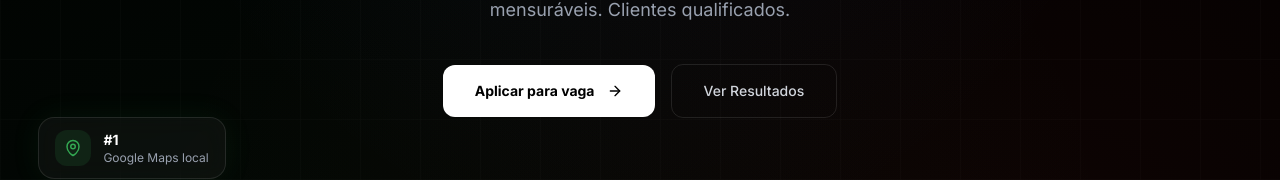
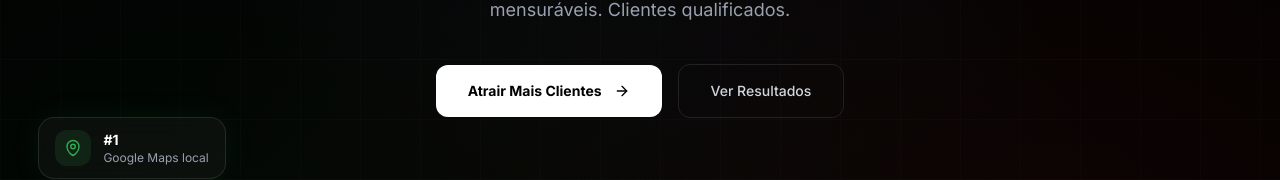
Before and after one commit to murilobauck/verano_lpV2, a React (Vite) app: page / in a window 1280 px wide. Shown: the part 421-601 px from the top of the page. Built offline with nearby package versions, Linux system fonts and the light colour scheme.

Commit message:
fix(hero): correct WhatsApp CTA copy and open link in new tab

```diff
--- a/src/app/components/sections/Hero.tsx
+++ b/src/app/components/sections/Hero.tsx
@@ -135,12 +135,13 @@ export function Hero() {
             className="flex flex-col sm:flex-row items-center justify-center gap-4"
           >
             <a
-              href="https://wa.me/5519995748782?text=Olá,%20tenho%20interresse%20em%20aplicar%20para%20uma%20vaga%20na%20Verano.
-"
+              href="https://wa.me/5519995748782?text=Olá!%20Quero%20atrair%20novos%20clientes%20qualificados%20pelo%20Google%20Maps%20para%20o%20meu%20negócio."
+              target="_blank"
+              rel="noopener noreferrer"
               className="group relative inline-flex items-center gap-3 px-8 py-4 bg-white text-black text-sm font-bold rounded-xl overflow-hidden transition-all duration-300 hover:scale-[1.03] hover:shadow-[0_0_40px_rgba(255,255,255,0.2)]"
             >
               <div className="absolute inset-0 bg-gradient-to-r from-[#4285F4] via-[#EA4335] to-[#FBBC05] opacity-0 group-hover:opacity-15 transition-opacity duration-400" />
-              <span className="relative">Aplicar para vaga</span>
+              <span className="relative">Atrair Mais Clientes</span>
               <ArrowRight
                 size={16}
                 className="relative group-hover:translate-x-1 transition-transform duration-200"
```
